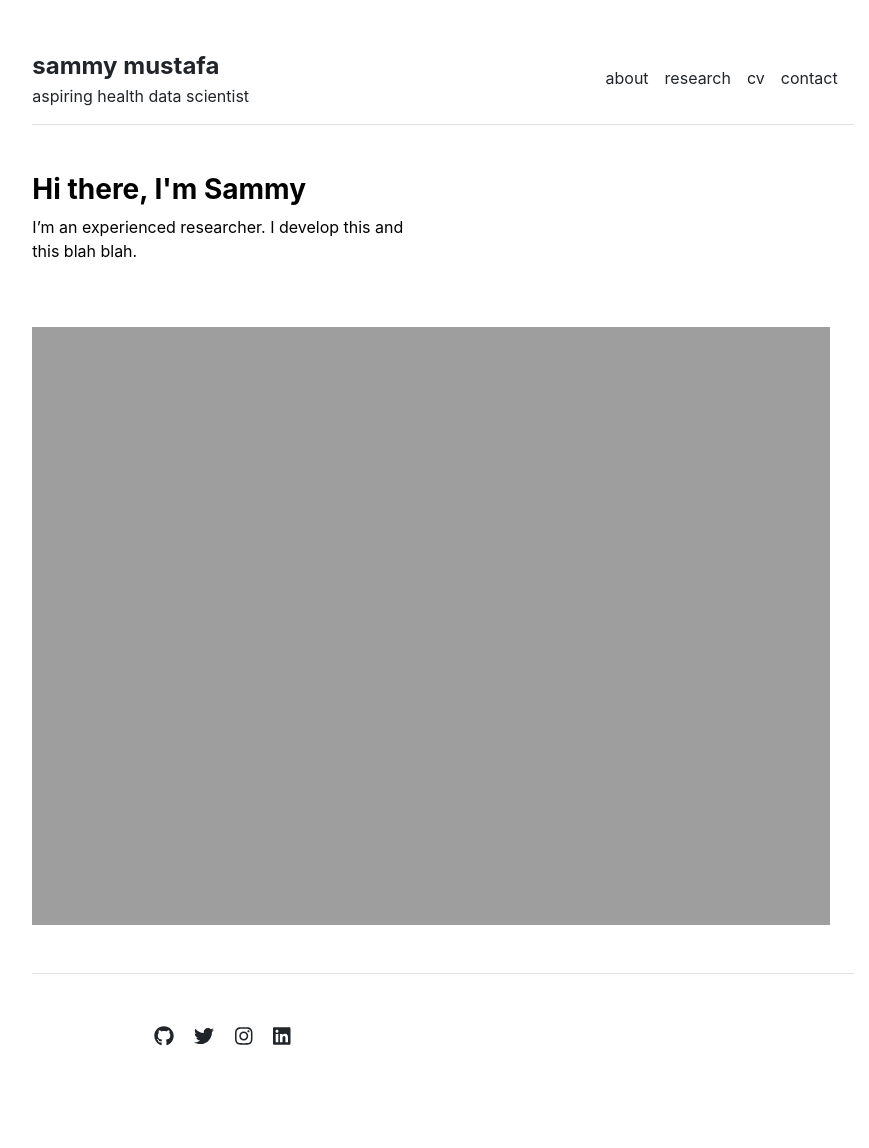
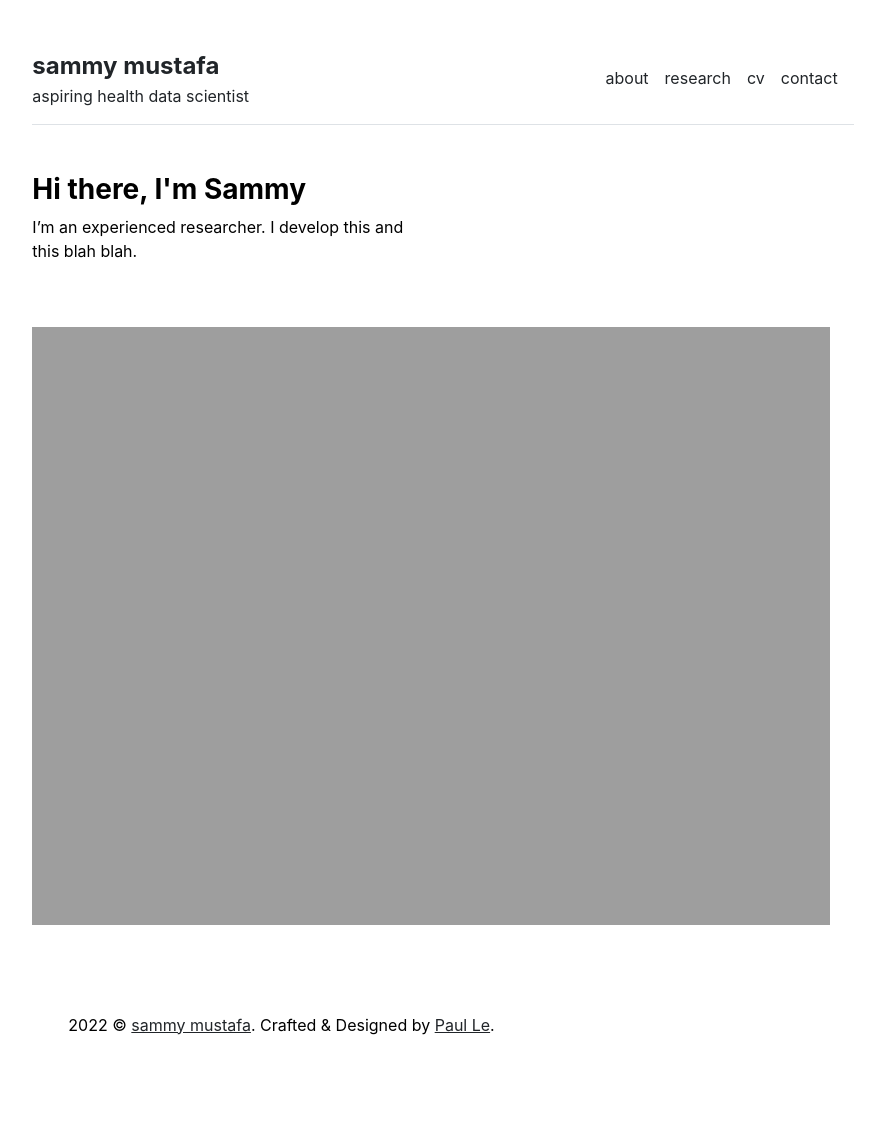
Before and after one commit to sammymustafa/sammymustafa.github.io, a Jekyll site: the page built from index.md, in a window 1280 px wide. Shown: the whole page, without its empty margins (197-1066 px from the left). Built offline with Jekyll 4.4.1, drawn with Linux system fonts in a browser that asks for light colours; after the commit the page ends 1085 px from its top, so only the background shows below that.

Commit message:
lots of updates lol

```diff
--- a/_includes/footer.html
+++ b/_includes/footer.html
@@ -1,9 +1,39 @@
-<footer class="pt-5 my-5 text-muted border-top">
-  <div class="row">
-    <div class="col-md-4 text-end social-media-icons">
-      {% for item in site.data.settings.social %}
-        <a href="{{ item.link }}" class="ms-3 fs-5"><i class="fab fa-{{ item.icon }}"></i></a>
-      {% endfor %}
+<!-- begin footer -->
+<footer class="footer">
+
+  <div class="footer__inner">
+    <div class="container">
+      <div class="row">
+
+        <div class="col col-5 col-d-12">
+          <div class="footer__author">
+            <div class="footer__author-avatar">
+              <img class="lazy" data-src="{{site.author.author__avatar}}" alt="{{site.author.author__name}}">
+            </div>
+            <h3 class="footer__author-name">{{site.author.author__name}}</h3>
+            <p class="footer__author-bio">{{site.author.author__bio}}</p>
+            {% if site.social %}
+            <div class="social">
+              <ul class="social__list list-reset">
+                {% for item in site.data.settings.social %}
+                  <a href="{{ item.link }}" class="ms-3 fs-5"><i class="fab fa-{{ item.icon }}"></i></a>
+                {% endfor %}
+              </ul>
+            </div>
+            {% endif %}
+          </div>
+        </div>
+
+  <div class="footer__info">
+    <div class="container">
+      <div class="row">
+        <div class="col col-12">
+          <div class="footer__info-box">
+            <div class="copyright">{{site.time | date: '%Y'}} &copy; <a href="/">{{site.title}}</a>. Crafted & Designed by <a href="https://jamstackthemes.dev/theme/jekyll-academic/">Paul Le</a>.</div>
+            <div class="top" title="Top"><i class="ion ion-ios-arrow-up"></i></div>
+          </div>
+        </div>
+      </div>
     </div>
   </div>
 </footer>
--- a/_includes/head.html
+++ b/_includes/head.html
@@ -1,7 +1,7 @@
 <head>
   <meta name="viewport" content="width=device-width, initial-scale=1">
   <meta charset="utf-8">
-  <title>{{ page.title }} | sammy </title>
+  <title>{{ page.title }} | SM </title>
   <link rel="stylesheet" href="{{ site.github.url }}/assets/libs/bootstrap/bootstrap.min.css">
   <script defer src="{{ site.github.url }}/assets/libs/fontawesome/all.min.js"></script>
   <link rel="stylesheet" href="{{ site.github.url }}/assets/css/main.css">
```
Also changed, not shown: _data/settings.yml (+12 -5 lines), _includes/contact.html (+5 -5 lines), _includes/research.html (+6 -7 lines).
